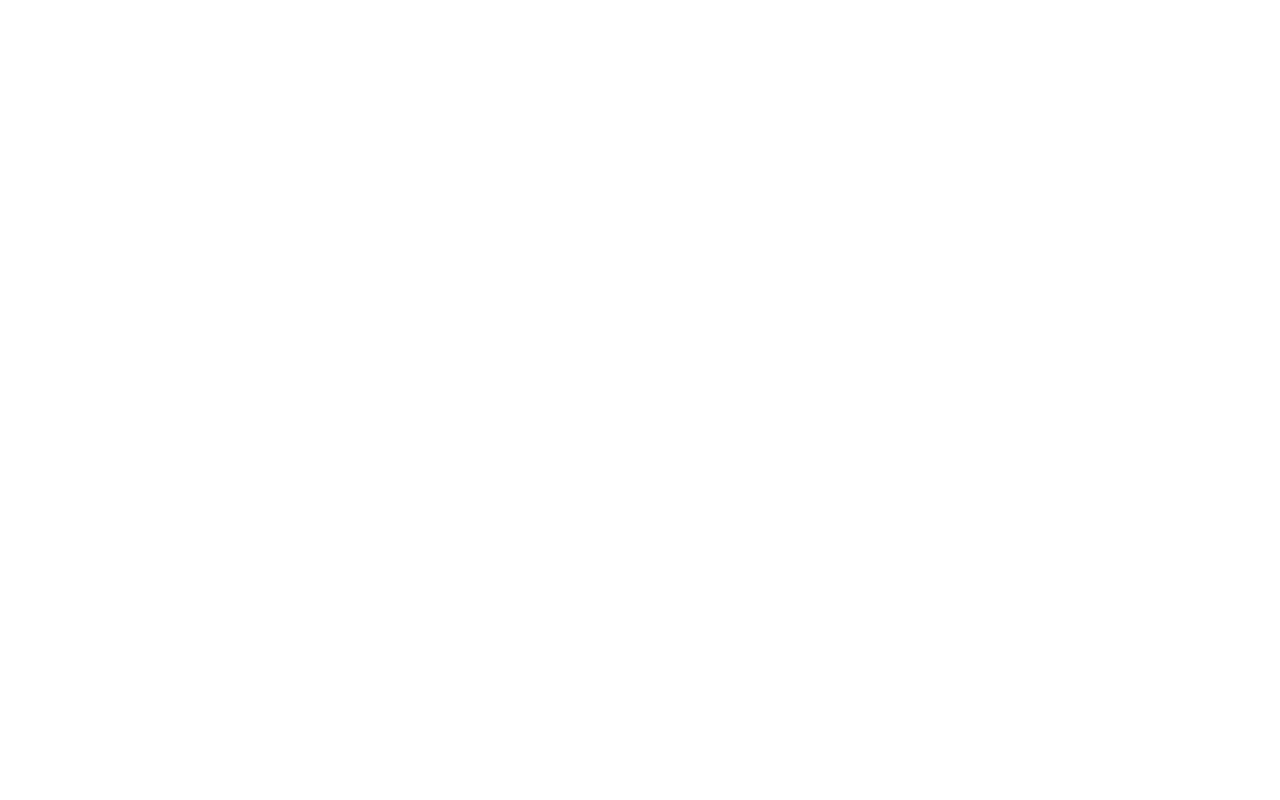
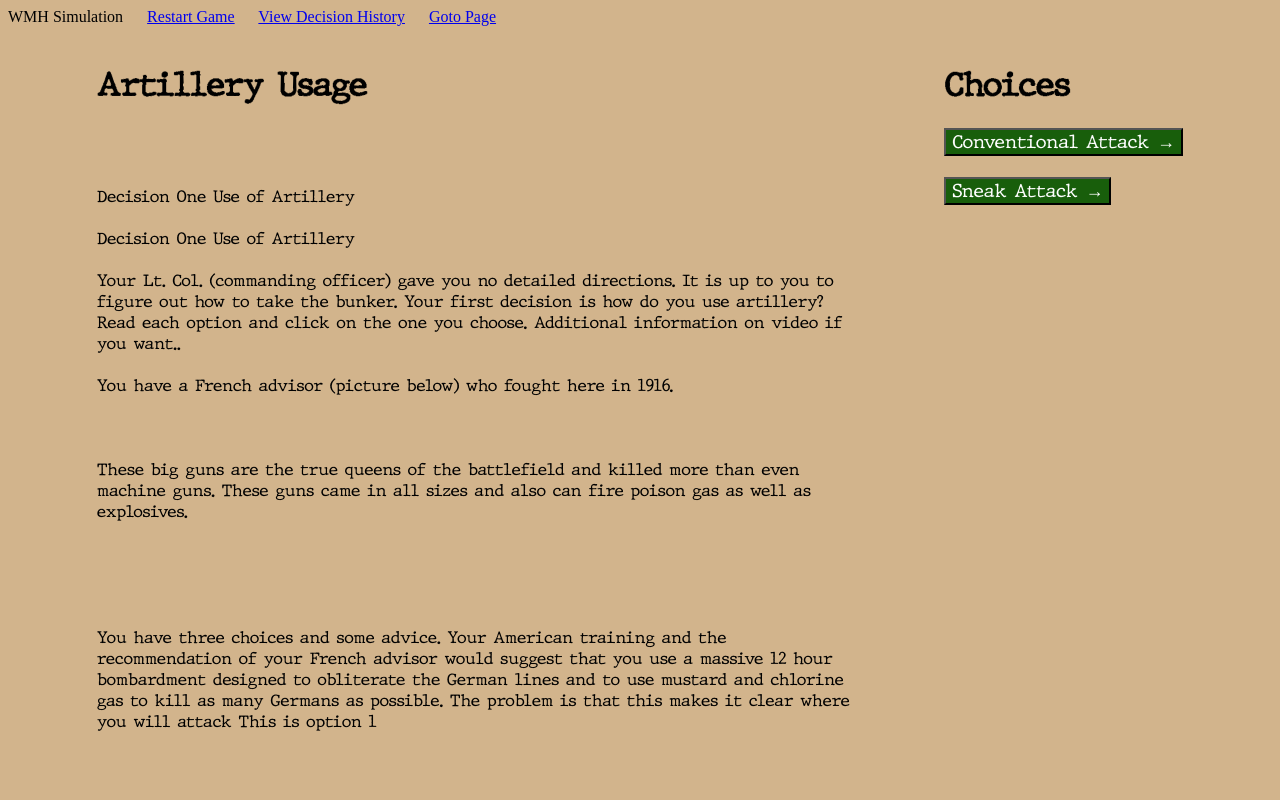
Before and after one commit to yearbook-milk/wmh_game_engine, a plain HTML site: page index.html in a window 1280 px wide. Shown: the top 800 px of the page. Drawn offline with Linux system fonts and the light colour scheme.

Commit message:
styling updated

```diff
--- a/index.html
+++ b/index.html
@@ -1,14 +1,66 @@
 <head>
   <script src='script.js'></script>
+  <link rel="stylesheet" href="style.css">
+  <meta charset='utf8'>
 </head>
 
 <body>
-  <div style='display: flex; flex-direction: row; flex-wrap: wrap'>
-    <div id='explanation'>
+  <div id='top_bar'>
+	  WMH Simulation
+	  &nbsp;&nbsp;&nbsp;&nbsp;
+	  <a href='#'>Restart Game</a>
+	  &nbsp;&nbsp;&nbsp;&nbsp;
+	  <a href='#'>View Decision History</a>
+	  &nbsp;&nbsp;&nbsp;&nbsp;
+	  <a href='#'>Goto Page</a>
+	  <br>
+	  <br>
+  </div>
 
+  <div class='main_game_flexbox typewriter_font' id='main_game_frame'>
+    <div id='explanation' class='explain_flexbox typewriter_font'><h1>Artillery Usage</h1>
+	  <p>Decision One Use of Artillery
+
+Decision One Use of Artillery
+
+Your Lt. Col. (commanding officer) gave you no detailed directions. It is up to you to figure out how to take the bunker. Your first decision is how do you use artillery? Read each option and click on the one you choose. Additional information on video if you want..
+
+You have a French advisor (picture below) who fought here in 1916.
+
+
+
+These big guns are the true queens of the battlefield and killed more than even machine guns. These guns came in all sizes and also can fire poison gas as well as explosives.
+
+
+
+
+
+You have three choices and some advice. Your American training and the recommendation of your French advisor would suggest that you use a massive 12 hour bombardment designed to obliterate the German lines and to use mustard and chlorine gas to kill as many Germans as possible. The problem is that this makes it clear where you will attack This is option 1
+
+
+
+
+You could also decide to use a lot of guns for just a few minutes. This should cause problems and German losses in the front two trenches as well as cutting wire but not give Germans the chance to reinforce this position. This limited bombardment is option #2.
+
+
+
+
+
+(More Below)
+Your longest serving soldier who fought natives 30 years ago suggests not using artillery and to try to sneak across no mans land. This option 3.
+
+
+
+Afro American troops primarily equipped with French gear and guns.
+
+</p>
     </div>
     <div id='choices'>
-
+	  <h1>Choices</h1>
+      <button class='decision_button typewriter_font'>Conventional Attack →</button>
+	  <br>
+	  <br>
+      <button class='decision_button typewriter_font'>Sneak Attack →</button>
     </div>
   </div>
 </body>
--- /dev/null
+++ b/style.css
@@ -0,0 +1,37 @@
+@font-face {
+  font-family: "typewriter";
+  src: url("/font/JMH Typewriter.ttf") format("truetype");
+}
+
+body {
+	background-color: tan;
+}
+
+div.main_game_flexbox {
+	display: flex;
+	flex-direction: row;
+	flex-wrap: wrap;
+	justify-content: space-evenly;
+}
+
+div.explain_flexbox {
+	white-space: pre-wrap;
+	max-width: 60%;
+}
+
+button.decision_button {
+	color: white;
+	background-color: #185e0b;
+	font-size: 18;
+}
+
+button.decision_button:hover {
+	color: yellow;
+}
+button.decision_button:active {
+	background-color: black;
+}
+
+.typewriter_font {
+	font-family: typewriter;
+}
```
Also changed, not shown: pages/test_root.html (added, +31 -0 lines), pages/test_root.json (deleted, +0 -21 lines), font/JMH Typewriter-Black.otf (added), font/JMH Typewriter-Black.ttf (added), font/JMH Typewriter-Bold.otf (added), font/JMH Typewriter-Bold.ttf (added), font/JMH Typewriter-Thin.otf (added), font/JMH Typewriter-Thin.ttf (added), font/JMH Typewriter.otf (added), font/JMH Typewriter.ttf (added), font/Personal Use Only-User Terms Agreement.txt (added).
